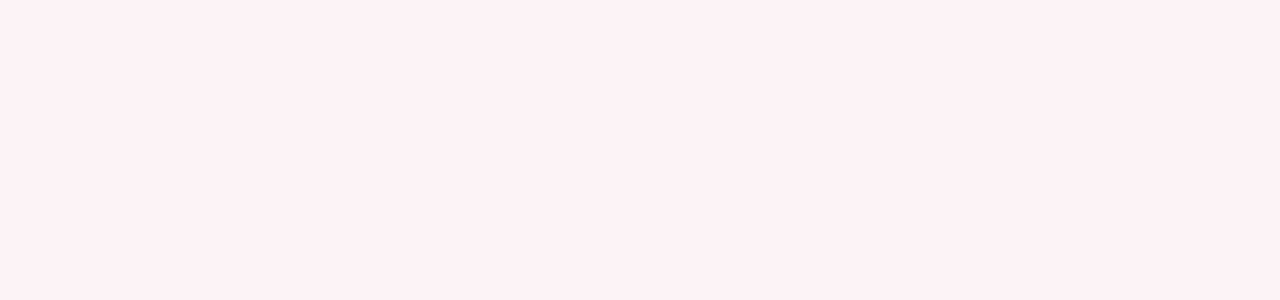
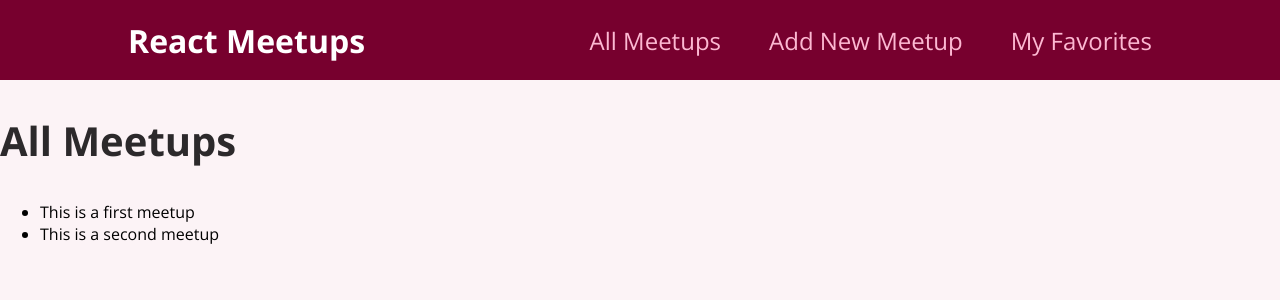
Before and after one commit to sahaya-cyril/react-meetups, a React (Create React App) app: page / in a window 1280 px wide. Shown: the top 300 px of the page. Built offline with nearby package versions, Linux system fonts and the light colour scheme.

Commit message:
Outputting lists of data

```diff
--- a/package.json
+++ b/package.json
@@ -8,6 +8,7 @@
     "@testing-library/user-event": "^13.5.0",
     "react": "^17.0.2",
     "react-dom": "^17.0.2",
+    "react-router-dom": "^6.2.1",
     "react-scripts": "5.0.0",
     "web-vitals": "^2.1.4"
   },
--- a/src/App.js
+++ b/src/App.js
@@ -1,5 +1,27 @@
+import { Route, Switch } from 'react-router-dom';
+
+import AllMeetupsPage from './pages/AllMeetups';
+import NewMeetupPage from './pages/NewMeetup';
+import FavoritesPage from './pages/Favorites';
+import MainNavigation from './components/layout/MainNavigation';
+
 function App() {
-  return <div></div>;
+  return (
+    <div>
+      <MainNavigation />
+      <Switch>
+        <Route path='/' exact>
+          <AllMeetupsPage />
+        </Route>
+        <Route path='/new-meetup'>
+          <NewMeetupPage />
+        </Route>
+        <Route path='/favorites'>
+          <FavoritesPage />
+        </Route>
+      </Switch>
+    </div>
+  );
 }
 
 export default App;
--- /dev/null
+++ b/src/components/layout/MainNavigation.js
@@ -0,0 +1,26 @@
+import { Link } from 'react-router-dom';
+
+import classes from './MainNavigation.module.css';
+
+function MainNavigation() {
+  return (
+    <header className={classes.header}>
+      <div className={classes.logo}>React Meetups</div>
+      <nav>
+        <ul>
+          <li>
+            <Link to='/'>All Meetups</Link>
+          </li>
+          <li>
+            <Link to='/new-meetup'>Add New Meetup</Link>
+          </li>
+          <li>
+            <Link to='/favorites'>My Favorites</Link>
+          </li>
+        </ul>
+      </nav>
+    </header>
+  );
+}
+
+export default MainNavigation;
--- /dev/null
+++ b/src/components/layout/MainNavigation.module.css
@@ -0,0 +1,47 @@
+.header {
+  width: 100%;
+  height: 5rem;
+  display: flex;
+  align-items: center;
+  justify-content: space-between;
+  background-color: #77002e;
+  padding: 0 10%;
+}
+
+.logo {
+  font-size: 2rem;
+  color: white;
+  font-weight: bold;
+}
+
+.header ul {
+  list-style: none;
+  margin: 0;
+  padding: 0;
+  display: flex;
+  align-items: baseline;
+}
+
+.header li {
+  margin-left: 3rem;
+}
+
+.header a {
+  text-decoration: none;
+  font-size: 1.5rem;
+  color: #fcb8d2;
+}
+
+.header a:hover,
+.header a:active,
+.header a.active {
+  color: white;
+}
+
+.badge {
+  background-color: #cc2062;
+  color: white;
+  border-radius: 12px;
+  padding: 0 1rem;
+  margin-left: 0.5rem;
+}
--- a/src/index.js
+++ b/src/index.js
@@ -1,7 +1,13 @@
 import React from 'react';
 import ReactDOM from 'react-dom';
+import { BrowserRouter } from 'react-router-dom';
 
 import './index.css';
 import App from './App';
 
-ReactDOM.render(<App />, document.getElementById('root'));
+ReactDOM.render(
+  <BrowserRouter>
+    <App />
+  </BrowserRouter>,
+  document.getElementById('root')
+);
--- /dev/null
+++ b/src/pages/AllMeetups.js
@@ -0,0 +1,35 @@
+const DUMMY_DATA = [
+  {
+    id: 'm1',
+    title: 'This is a first meetup',
+    image:
+      'https://upload.wikimedia.org/wikipedia/commons/thumb/d/d3/Stadtbild_M%C3%BCnchen.jpg/2560px-Stadtbild_M%C3%BCnchen.jpg',
+    address: 'Meetupstreet 5, 12345 Meetup City',
+    description:
+      'This is a first, amazing meetup which you definitely should not miss. It will be a lot of fun!',
+  },
+  {
+    id: 'm2',
+    title: 'This is a second meetup',
+    image:
+      'https://upload.wikimedia.org/wikipedia/commons/thumb/d/d3/Stadtbild_M%C3%BCnchen.jpg/2560px-Stadtbild_M%C3%BCnchen.jpg',
+    address: 'Meetupstreet 5, 12345 Meetup City',
+    description:
+      'This is a first, amazing meetup which you definitely should not miss. It will be a lot of fun!',
+  },
+];
+
+function AllMeetupsPage() {
+  return (
+    <section>
+      <h1>All Meetups</h1>
+      <ul>
+        {DUMMY_DATA.map((meetup) => {
+          return <li key={meetup.id}>{meetup.title}</li>;
+        })}
+      </ul>
+    </section>
+  );
+}
+
+export default AllMeetupsPage;
--- /dev/null
+++ b/src/pages/Favorites.js
@@ -0,0 +1,5 @@
+function FavoritesPage() {
+  return <div>Favorites Page</div>;
+}
+
+export default FavoritesPage;
--- /dev/null
+++ b/src/pages/NewMeetup.js
@@ -0,0 +1,5 @@
+function NewMeetupPage() {
+  return <div>New Meetup Page</div>;
+}
+
+export default NewMeetupPage;
```
Also changed, not shown: 1 other file (tests, documents, lock files or other folders).
